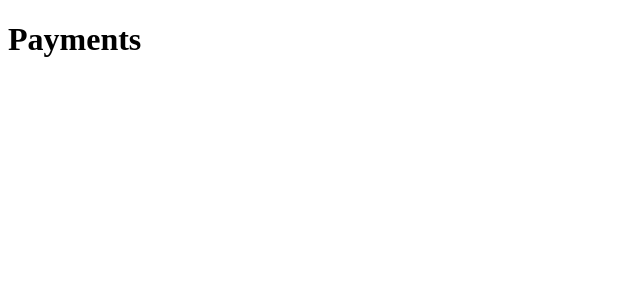
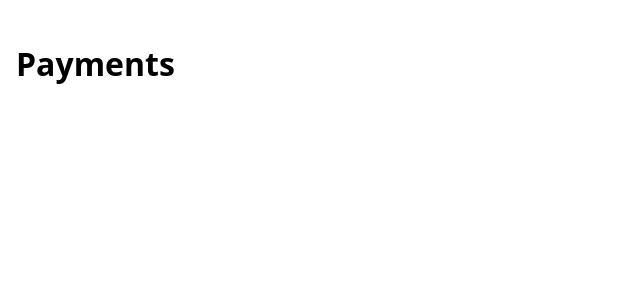
Before and after one commit to Martin888Maina/java-payment-application, a React (Vite) app in the folder frontend/: page / in a window 1280 px wide. Shown: the top 300 px of the page, without its empty margins (0-640 px from the left). Built offline with nearby package versions, Linux system fonts and the light colour scheme.

Commit message:
add base styles

```diff
--- /dev/null
+++ b/frontend/src/index.css
@@ -0,0 +1,86 @@
+*,
+*::before,
+*::after {
+  box-sizing: border-box;
+}
+
+body {
+  margin: 0;
+  background: #fff;
+  color: #000;
+  font-family: system-ui, sans-serif;
+  font-size: 16px;
+  line-height: 1.5;
+}
+
+#root {
+  max-width: 960px;
+  padding: 24px 16px;
+}
+
+h1,
+h2 {
+  line-height: 1.2;
+}
+
+a {
+  color: #000;
+}
+
+:focus-visible {
+  outline: 2px solid #000;
+  outline-offset: 2px;
+}
+
+table {
+  width: 100%;
+  border-collapse: collapse;
+}
+
+th,
+td {
+  border: 1px solid #000;
+  padding: 6px 8px;
+  text-align: left;
+}
+
+label {
+  display: block;
+  margin-bottom: 4px;
+}
+
+input,
+select,
+textarea,
+button {
+  font: inherit;
+  color: #000;
+}
+
+input,
+select,
+textarea {
+  background: #fff;
+  border: 1px solid #000;
+  padding: 6px 8px;
+}
+
+textarea {
+  width: 100%;
+}
+
+button {
+  background: #fff;
+  border: 1px solid #000;
+  padding: 6px 12px;
+  cursor: pointer;
+}
+
+button.primary {
+  background: #000;
+  color: #fff;
+}
+
+button:disabled {
+  cursor: not-allowed;
+}
--- a/frontend/src/main.jsx
+++ b/frontend/src/main.jsx
@@ -1,6 +1,7 @@
 import { StrictMode } from 'react'
 import { createRoot } from 'react-dom/client'
 import App from './App.jsx'
+import './index.css'
 
 createRoot(document.getElementById('root')).render(
   <StrictMode>
```
